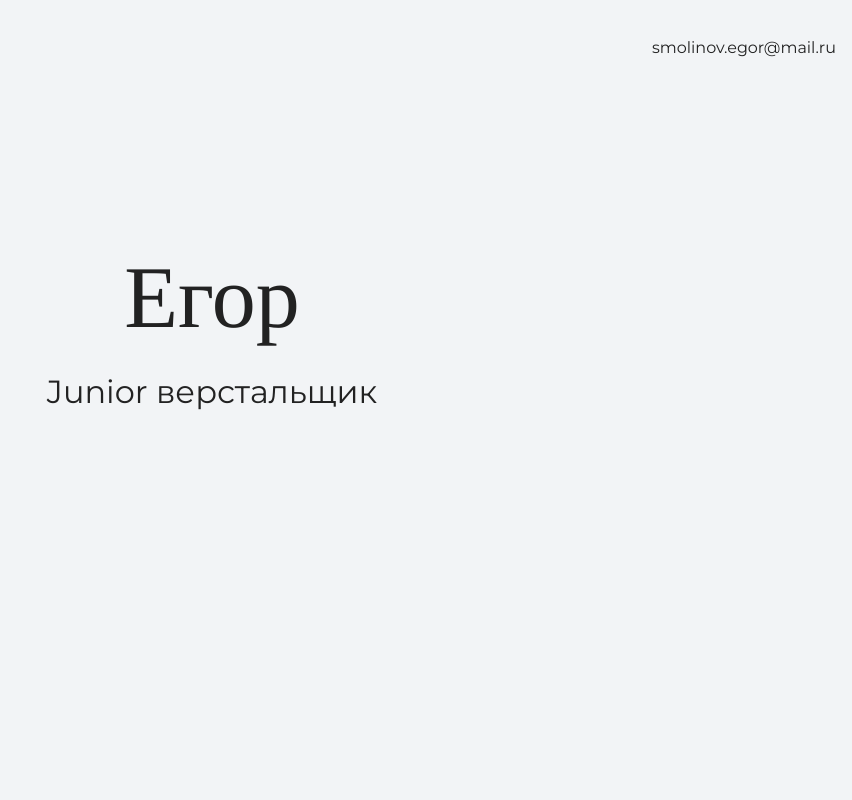
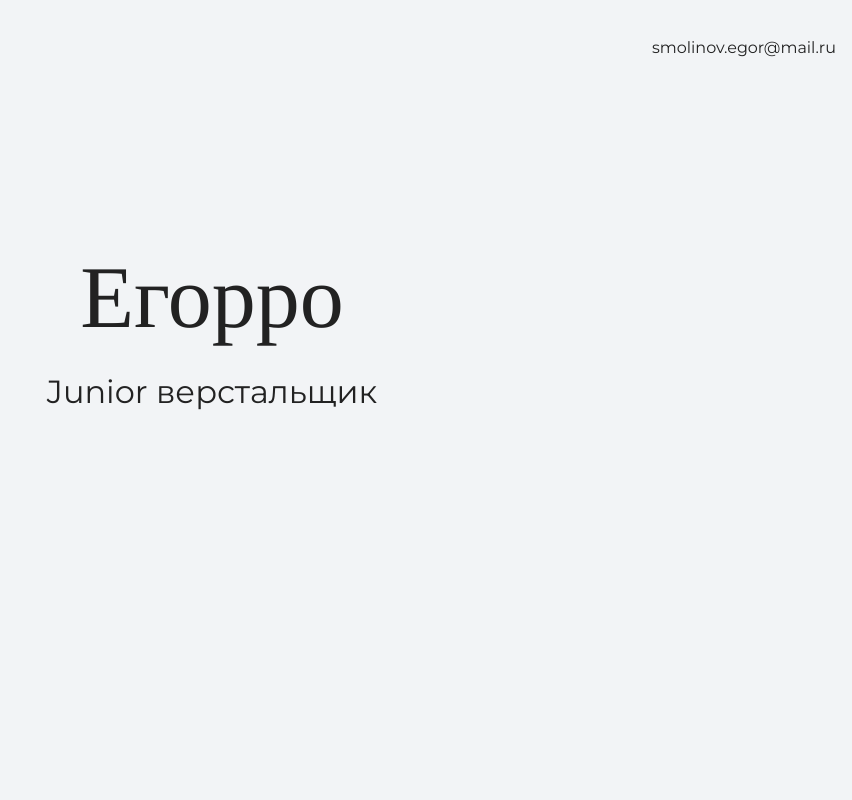
Before and after one commit to Egorkaiznorki/mini-ninja.ru, a plain HTML site: page index.html in a window 1280 px wide. Shown: the top 800 px of the page, without its empty margins (428-1280 px from the left). Drawn offline with nearby package versions, Linux system fonts and the light colour scheme.

Commit message:
Изменение имени

```diff
--- a/index.html
+++ b/index.html
@@ -16,7 +16,7 @@
 
     <section class="hero-image">
     <div class="container">
-      <h1 class="heading">Егор</h1>
+      <h1 class="heading">Егорро</h1>
 
 
         <p>Junior верстальщик</p>
```
